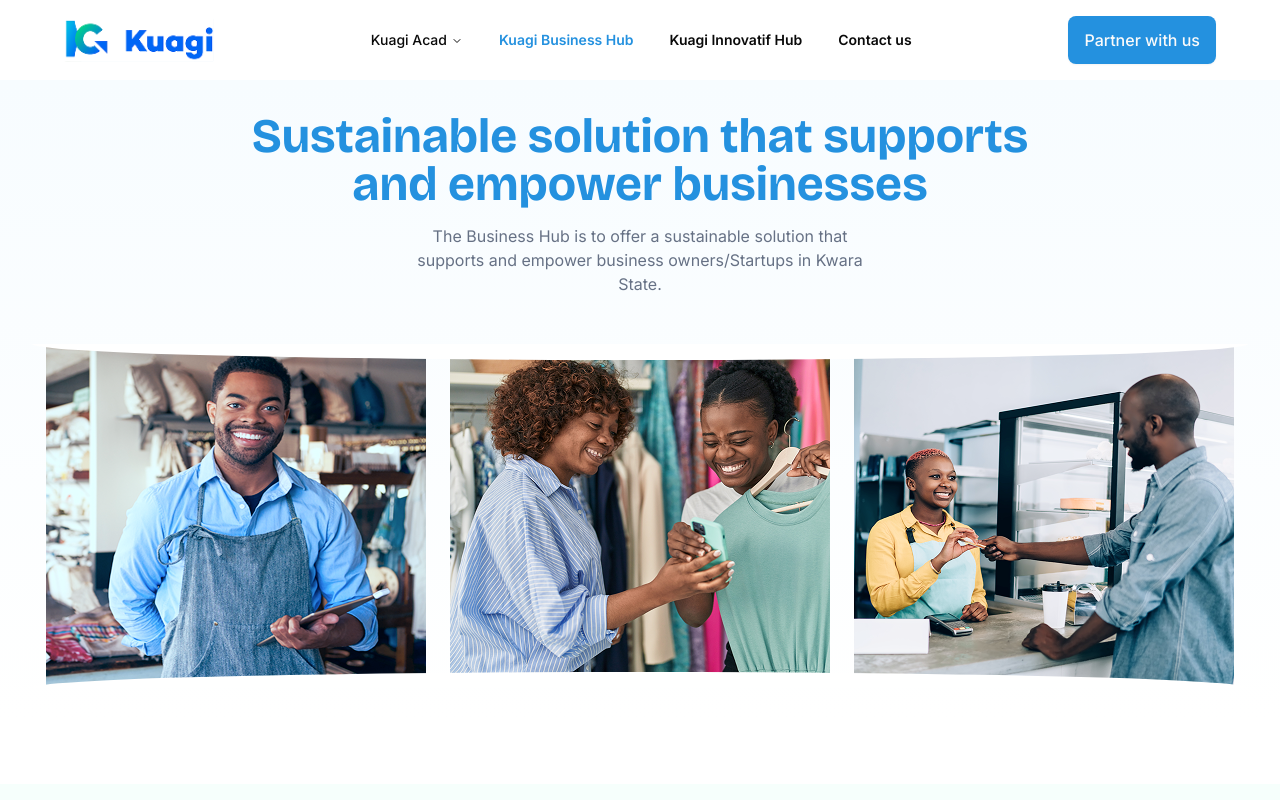
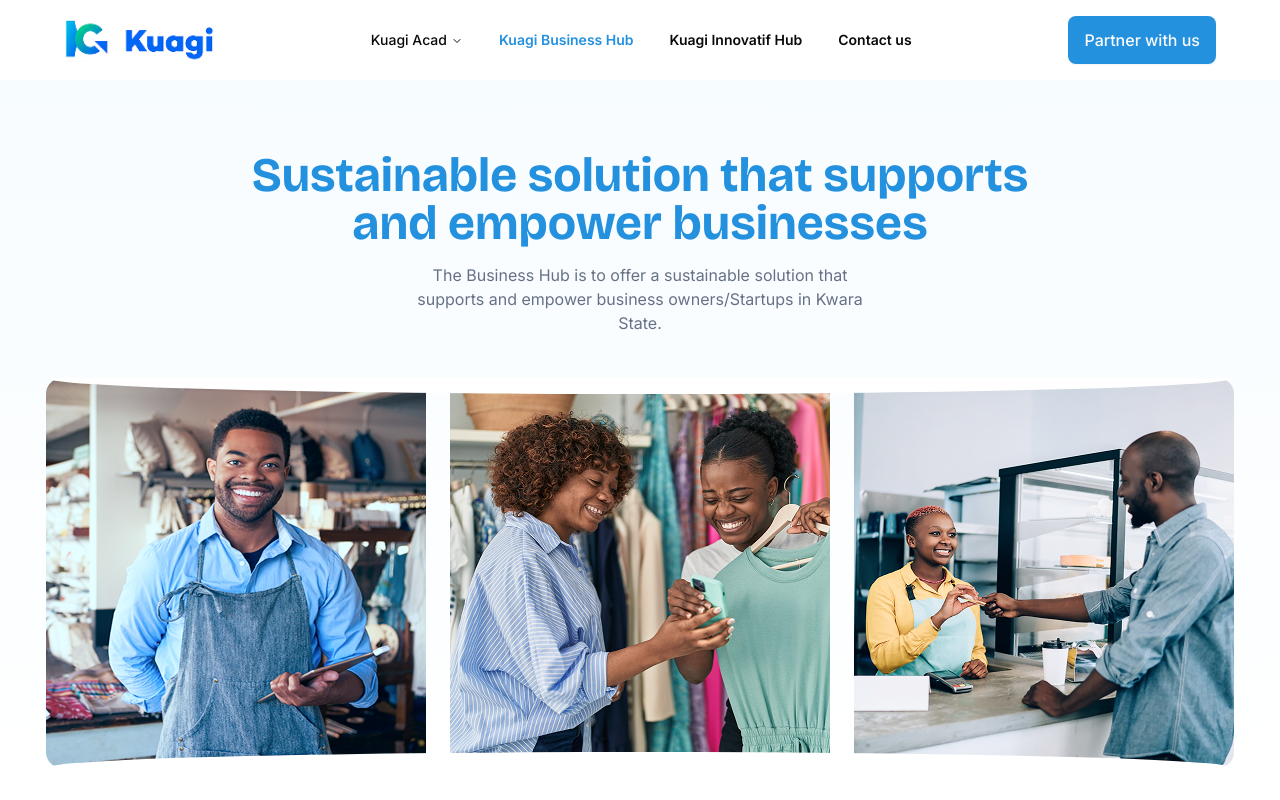
Before and after one commit to Perception12/Kuagi, a Next.js app: page /business-hub in a window 1280 px wide. Shown: the top 800 px of the page. Built offline with nearby package versions, Linux system fonts and the light colour scheme; a web font is replaced by a local one.

Commit message:
worked on the business-hub page

```diff
--- a/app/business-hub/Hero.tsx
+++ b/app/business-hub/Hero.tsx
@@ -4,7 +4,7 @@ import React from "react";
 
 const Hero = () => {
   return (
-    <section className="bg-gradient-to-b from-lightblue to-white p-8 md:mb-16 flex flex-col gap-12 md:h-[calc(90vh-5rem)]">
+    <section className="bg-gradient-to-b from-lightblue to-white p-8 md:mb-16 flex flex-col gap-1 md:h-[calc(100vh-5rem)]">
       <div className="flex flex-col items-center justify-center gap-4 flex-2">
         <SubHeading className="text-center max-w-[850px] lg:text-5xl">
           Sustainable solution that supports and empower businesses
@@ -15,13 +15,13 @@ const Hero = () => {
           empower business owners/Startups in Kwara State.
         </p>
       </div>
-      <div className="container mx-auto relative flex justify-center items-center overflow-hidden">
+      <div className="mx-auto relative flex justify-center items-center overflow-hidden">
         <CurvedCarousel />
         {/* Top ellipse */}
-        <div className="absolute w-full top-0 left-1/2 -translate-x-1/2 -translate-y-1/2 h-6 bg-white ellipse pointer-events-none" />
+        <div className="absolute w-full top-0 left-1/2 -translate-x-1/2 -translate-y-1/2 h-2 bg-white ellipse pointer-events-none" />
 
         {/* Bottom ellipse */}
-        <div className="absolute w-full bottom-0 left-1/2 -translate-x-1/2 translate-y-1/2 h-6 bg-white ellipse pointer-events-none" />
+        <div className="absolute w-full bottom-0 left-1/2 -translate-x-1/2 translate-y-1/2 h-2 bg-white ellipse pointer-events-none" />
       </div>
     </section>
   );
--- a/components/CurvedCarousel.tsx
+++ b/components/CurvedCarousel.tsx
@@ -9,10 +9,10 @@ const images = [Image1, Image2, Image3];
 
 export default function CurvedCarousel() {
   return (
-    <div className="flex gap-6">
+    <div className="flex gap-6 mx-auto items-center justify-center">
 
       {images.map((image, index) => (
-        <Image src={image} key={index} alt="slider" className="object-cover" />
+        <Image src={image} key={index} alt="slider" className="object-fill" />
       ))}
 
     </div>
```
